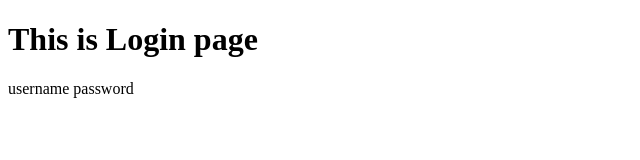
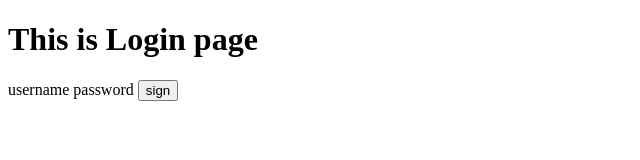
Before and after one commit to Jazirtv/blood-system, a plain HTML site: page login.html in a window 1280 px wide. Shown: the whole page, without its empty margins (0-640 px from the left). Drawn offline with Linux system fonts and the light colour scheme.

Commit message:
updated login page

```diff
--- a/login.html
+++ b/login.html
@@ -7,5 +7,6 @@
     <h1>This is Login page</h1>
     username
     password
+    <button>sign</button>
 </body>
 </html>
```
